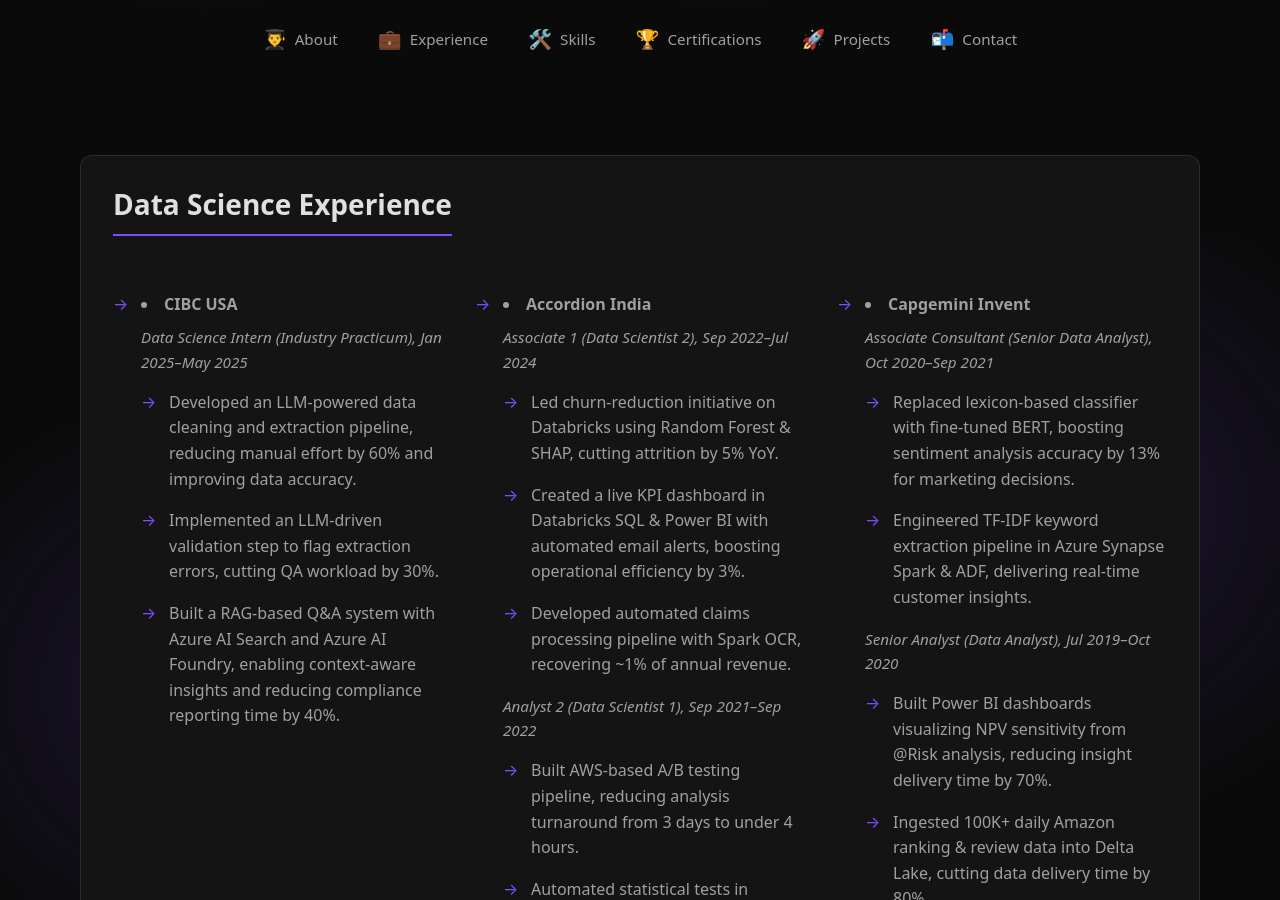
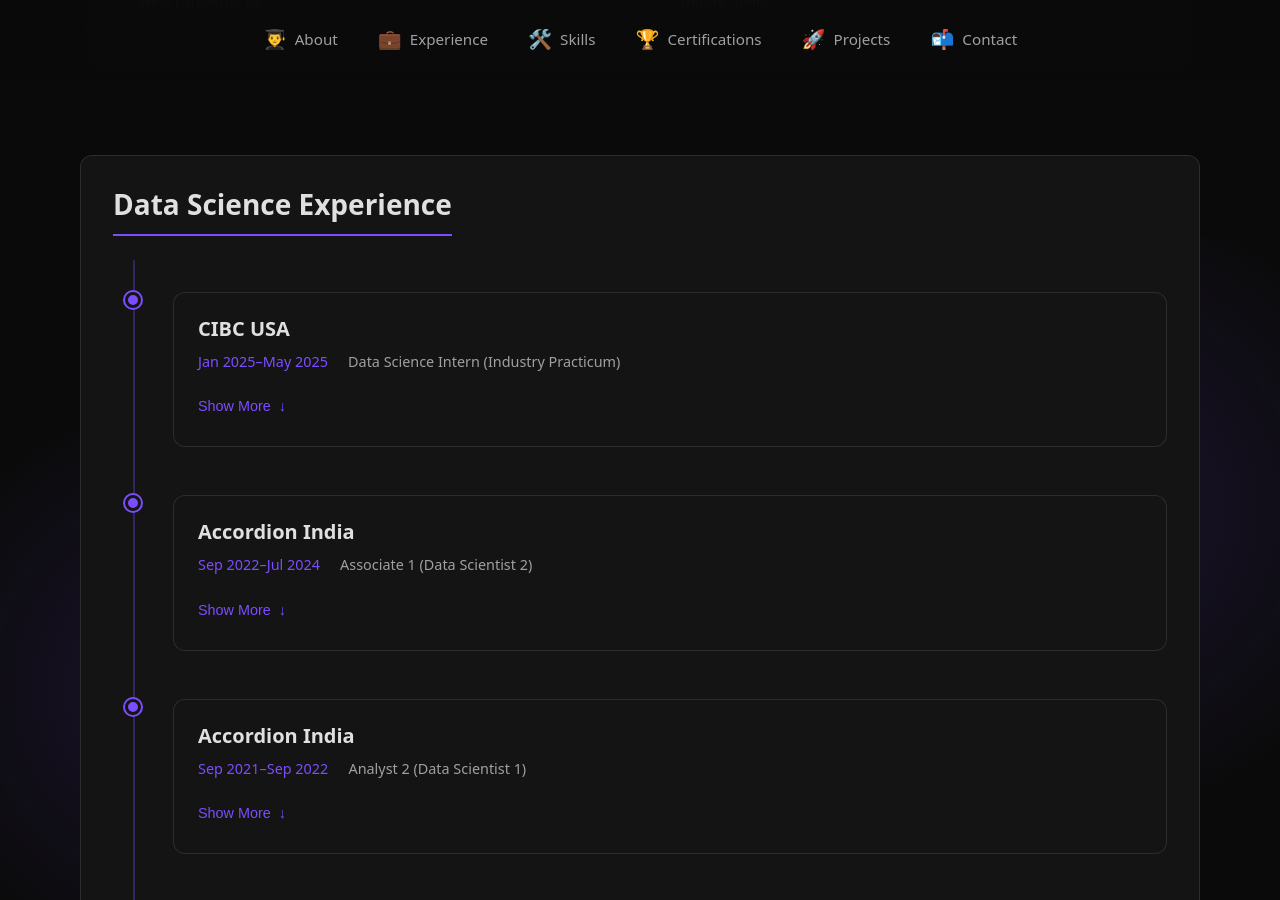
Before and after one commit to MayankBambal/mayankbambal.github.io, a Jekyll site: the page index.html, which Jekyll copies as it is, in a window 1280 px wide and 900 px high, scrolled down 1562 px. Built offline with Jekyll 4.4.1, drawn with Linux system fonts in a browser that asks for light colours; some of the changed text lies outside the part shown.

Commit message:
new style

```diff
--- a/index.html
+++ b/index.html
@@ -82,44 +82,99 @@
 
     <div id="experience" class="section">
       <h2>Data Science Experience</h2>
-      <div class="experience-grid">
-        <li>
-          <strong>CIBC USA</strong><br>
-          <span class="meta">Data Science Intern (Industry Practicum), Jan 2025–May 2025</span>
+      <div class="timeline">
+        <div class="timeline-item">
+          <div class="timeline-dot"></div>
+          <div class="timeline-content">
+            <div class="timeline-header">
+              <h3>CIBC USA</h3>
+              <span class="timeline-date">Jan 2025–May 2025</span>
+              <span class="timeline-role">Data Science Intern (Industry Practicum)</span>
+            </div>
+            <div class="timeline-details">
               <ul>
                 <li>Developed an LLM-powered data cleaning and extraction pipeline, reducing manual effort by 60% and improving data accuracy.</li>
                 <li>Implemented an LLM-driven validation step to flag extraction errors, cutting QA workload by 30%.</li>
                 <li>Built a RAG-based Q&A system with Azure AI Search and Azure AI Foundry, enabling context-aware insights and reducing compliance reporting time by 40%.</li>
               </ul>
-        </li>
-        <li>
-          <strong>Accordion India</strong><br>
-          <span class="meta">Associate 1 (Data Scientist 2), Sep 2022–Jul 2024</span>
+            </div>
+            <button class="show-more-btn">Show More</button>
+          </div>
+        </div>
+
+        <div class="timeline-item">
+          <div class="timeline-dot"></div>
+          <div class="timeline-content">
+            <div class="timeline-header">
+              <h3>Accordion India</h3>
+              <span class="timeline-date">Sep 2022–Jul 2024</span>
+              <span class="timeline-role">Associate 1 (Data Scientist 2)</span>
+            </div>
+            <div class="timeline-details">
               <ul>
                 <li>Led churn-reduction initiative on Databricks using Random Forest & SHAP, cutting attrition by 5% YoY.</li>
                 <li>Created a live KPI dashboard in Databricks SQL & Power BI with automated email alerts, boosting operational efficiency by 3%.</li>
                 <li>Developed automated claims processing pipeline with Spark OCR, recovering ~1% of annual revenue.</li>
               </ul>
-          <span class="meta">Analyst 2 (Data Scientist 1), Sep 2021–Sep 2022</span>
+            </div>
+            <button class="show-more-btn">Show More</button>
+          </div>
+        </div>
+
+        <div class="timeline-item">
+          <div class="timeline-dot"></div>
+          <div class="timeline-content">
+            <div class="timeline-header">
+              <h3>Accordion India</h3>
+              <span class="timeline-date">Sep 2021–Sep 2022</span>
+              <span class="timeline-role">Analyst 2 (Data Scientist 1)</span>
+            </div>
+            <div class="timeline-details">
               <ul>
                 <li>Built AWS-based A/B testing pipeline, reducing analysis turnaround from 3 days to under 4 hours.</li>
                 <li>Automated statistical tests in Spark/Python and powered self-service Tableau dashboards, increasing campaign conversion by 12%.</li>
               </ul>
-        </li>
-        <li>
-          <strong>Capgemini Invent</strong><br>
-          <span class="meta">Associate Consultant (Senior Data Analyst), Oct 2020–Sep 2021</span>
+            </div>
+            <button class="show-more-btn">Show More</button>
+          </div>
+        </div>
+
+        <div class="timeline-item">
+          <div class="timeline-dot"></div>
+          <div class="timeline-content">
+            <div class="timeline-header">
+              <h3>Capgemini Invent</h3>
+              <span class="timeline-date">Oct 2020–Sep 2021</span>
+              <span class="timeline-role">Associate Consultant (Senior Data Analyst)</span>
+            </div>
+            <div class="timeline-details">
               <ul>
                 <li>Replaced lexicon-based classifier with fine-tuned BERT, boosting sentiment analysis accuracy by 13% for marketing decisions.</li>
                 <li>Engineered TF-IDF keyword extraction pipeline in Azure Synapse Spark & ADF, delivering real-time customer insights.</li>
               </ul>
-          <span class="meta">Senior Analyst (Data Analyst), Jul 2019–Oct 2020</span>
+            </div>
+            <button class="show-more-btn">Show More</button>
+          </div>
+        </div>
+
+        <div class="timeline-item">
+          <div class="timeline-dot"></div>
+          <div class="timeline-content">
+            <div class="timeline-header">
+              <h3>Capgemini Invent</h3>
+              <span class="timeline-date">Jul 2019–Oct 2020</span>
+              <span class="timeline-role">Senior Analyst (Data Analyst)</span>
+            </div>
+            <div class="timeline-details">
               <ul>
                 <li>Built Power BI dashboards visualizing NPV sensitivity from @Risk analysis, reducing insight delivery time by 70%.</li>
                 <li>Ingested 100K+ daily Amazon ranking & review data into Delta Lake, cutting data delivery time by 80%.</li>
                 <li>Prepared Databricks tables and DAX measures for Power BI with row-level security for category managers.</li>
               </ul>
-        </li>
+            </div>
+            <button class="show-more-btn">Show More</button>
+          </div>
+        </div>
       </div>
     </div>
 
@@ -195,5 +250,20 @@
       </div>
     </div>
   </div>
+  <script>
+    document.querySelectorAll('.show-more-btn').forEach(button => {
+      button.addEventListener('click', () => {
+        const details = button.previousElementSibling;
+        const isActive = details.classList.contains('active');
+
+        // Toggle active class
+        details.classList.toggle('active');
+        button.classList.toggle('active');
+
+        // Update button text
+        button.textContent = isActive ? 'Show More' : 'Show Less';
+      });
+    });
+  </script>
 </body>
 </html>
--- a/styles.css
+++ b/styles.css
@@ -326,22 +326,18 @@
 /* ===== Project Cards ===== */
 .project-card {
   display: grid;
-  grid-template-columns: 1fr 1fr;
-  gap: 3rem;
+  grid-template-columns: 1fr;
+  gap: 2rem;
   margin-bottom: 4rem;
-  align-items: center;
+  align-items: start;
 }
 
 .project-card:nth-child(even) {
-  direction: rtl;
-}
-
-.project-card:nth-child(even) .project-content {
   direction: ltr;
 }
 
 .project-content {
-  padding: 2rem;
+  padding: 1.5rem;
 }
 
 .project-header {
@@ -469,6 +465,174 @@
   font-size: 1.2rem;
 }
 
+/* ===== Timeline ===== */
+.timeline {
+  position: relative;
+  padding: 2rem 0;
+}
+
+.timeline::before {
+  content: '';
+  position: absolute;
+  top: 0;
+  left: 20px;
+  height: 100%;
+  width: 2px;
+  background: var(--accent-color);
+  opacity: 0.3;
+}
+
+.timeline-item {
+  position: relative;
+  padding-left: 60px;
+  margin-bottom: 3rem;
+}
+
+.timeline-dot {
+  position: absolute;
+  left: 12px;
+  top: 0;
+  width: 16px;
+  height: 16px;
+  border-radius: 50%;
+  background: var(--accent-color);
+  border: 3px solid var(--bg-secondary);
+  box-shadow: 0 0 0 2px var(--accent-color);
+  transition: all var(--transition-speed) ease;
+}
+
+.timeline-item:hover .timeline-dot {
+  transform: scale(1.2);
+  box-shadow: 0 0 0 4px var(--accent-color);
+}
+
+.timeline-content {
+  background: var(--bg-secondary);
+  border-radius: var(--border-radius);
+  padding: 1.5rem;
+  border: 1px solid var(--border-color);
+  transition: all var(--transition-speed) ease;
+}
+
+.timeline-content:hover {
+  transform: translateX(8px);
+  border-color: var(--accent-color);
+  box-shadow: 0 8px 24px rgba(0, 0, 0, 0.2);
+}
+
+.timeline-header {
+  margin-bottom: 1rem;
+}
+
+.timeline-header h3 {
+  color: var(--text-color);
+  margin-bottom: 0.5rem;
+  font-size: 1.25rem;
+}
+
+.timeline-date {
+  color: var(--accent-color);
+  font-size: 0.9rem;
+  font-weight: 500;
+  margin-right: 1rem;
+}
+
+.timeline-role {
+  color: var(--text-secondary);
+  font-size: 0.9rem;
+}
+
+.timeline-details {
+  max-height: 0;
+  overflow: hidden;
+  transition: max-height var(--transition-speed) ease;
+}
+
+.timeline-details.active {
+  max-height: 500px;
+}
+
+.timeline-details ul {
+  margin-top: 1rem;
+}
+
+.show-more-btn {
+  background: none;
+  border: none;
+  color: var(--accent-color);
+  padding: 0.5rem 0;
+  cursor: pointer;
+  font-size: 0.9rem;
+  font-weight: 500;
+  display: flex;
+  align-items: center;
+  gap: 0.5rem;
+  transition: all var(--transition-speed) ease;
+}
+
+.show-more-btn::after {
+  content: '↓';
+  transition: transform var(--transition-speed) ease;
+}
+
+.show-more-btn.active::after {
+  transform: rotate(180deg);
+}
+
+.show-more-btn:hover {
+  color: var(--accent-hover);
+}
+
+/* Responsive Timeline */
+@media (max-width: 768px) {
+  .timeline::before {
+    left: 15px;
+  }
+
+  .timeline-item {
+    padding-left: 45px;
+  }
+
+  .timeline-dot {
+    left: 7px;
+    width: 14px;
+    height: 14px;
+  }
+
+  .timeline-content {
+    padding: 1.25rem;
+  }
+}
+
+@media (max-width: 480px) {
+  .timeline::before {
+    left: 12px;
+  }
+
+  .timeline-item {
+    padding-left: 40px;
+  }
+
+  .timeline-dot {
+    left: 4px;
+    width: 12px;
+    height: 12px;
+  }
+
+  .timeline-content {
+    padding: 1rem;
+  }
+
+  .timeline-header h3 {
+    font-size: 1.1rem;
+  }
+
+  .timeline-date,
+  .timeline-role {
+    font-size: 0.85rem;
+  }
+}
+
 /* ===== Responsive Design ===== */
 @media (max-width: 1024px) {
   :root {
@@ -508,12 +672,8 @@
   }
 
   .project-card {
-    grid-template-columns: 1fr;
-    gap: 2rem;
-  }
-
-  .project-card:nth-child(even) {
-    direction: ltr;
+    gap: 1.5rem;
+    margin-bottom: 3rem;
   }
 
   .project-content {
@@ -584,4 +744,9 @@
   .contact-links {
     flex-direction: column;
   }
+
+  .project-card {
+    gap: 1rem;
+    margin-bottom: 2.5rem;
+  }
 }
```
Lines whose indentation alone changed are shown as unchanged.
